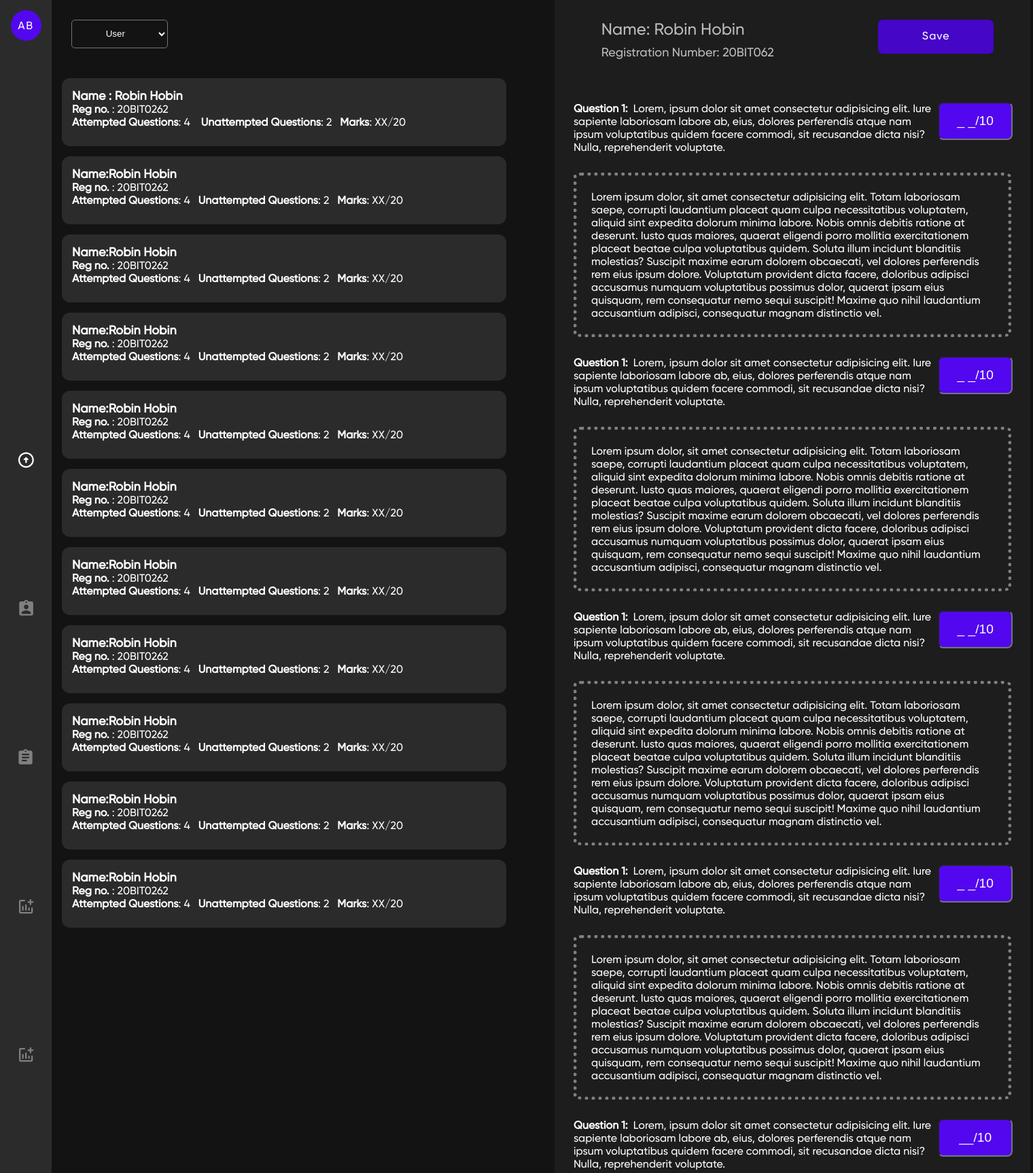
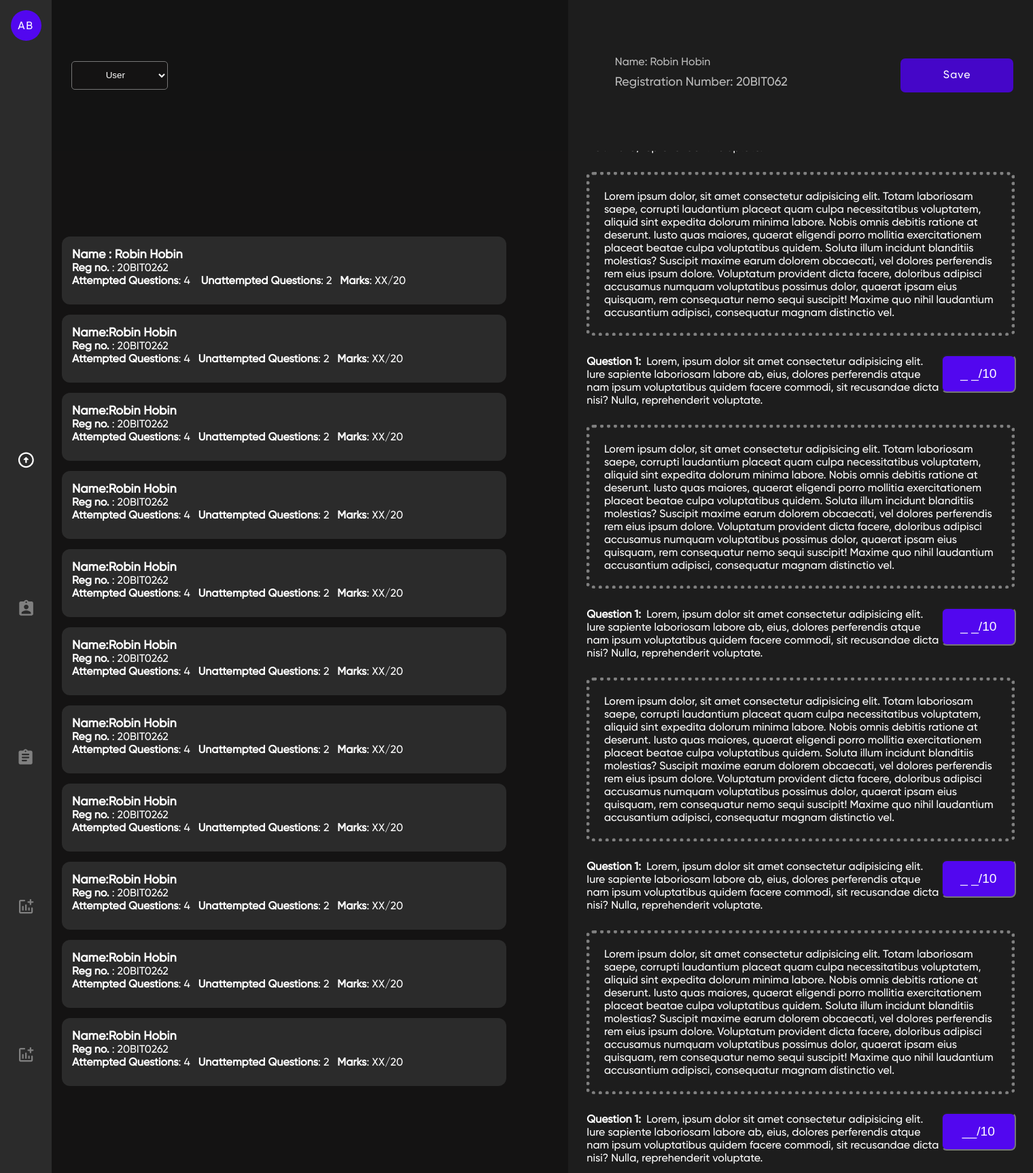
Before and after one commit to eshan1925/Recruitment-Admin-Portal-2022, a Node server app: template views/review.ejs in a window 1520 px wide. Shown: the top 1726 px of the page at 68% size. Run offline with Node 20, Linux system fonts and the light colour scheme; the template is opened without the code that fills it, so the values that code supplies are empty; some libraries are stand-ins or nearby versions.

Commit message:
reviewEdited

```diff
--- a/public/css/review.css
+++ b/public/css/review.css
@@ -1,13 +1,13 @@
 #container_np {
     padding: 0%;
-    max-width: 740px;
+    max-width: 45vw;
 }
 
 .selection_area {
     overflow: scroll;
     display: flex;
     flex-direction: column;
-    width: 740px;
+    width: 50vw;
     height: 100%;
     background-color: #141313;
 }
@@ -27,21 +27,51 @@
 }
 
 .question_selector {
-    position: relative;
-    width: 740px;
+    position: absolute;
+    width: 50%;
+    height: 10vh;
+    padding-top: 5%;
+    /* margin-bottom: 15vh; */
+    overflow: hidden;
+    background-color: #131313;
     display: flex;
     flex-direction: row;
     justify-content: space-between;
+    align-items: center;
     padding: 1.8rem;
 }
 
-.question_selector_right {
-    position: fixed;
+.question_selector_x {
+    position: absolute;
+    width: 45%;
+    height: 10vh;
+    padding-top: 5%;
+    /* margin-bottom: 15vh; */
+    overflow: hidden;
     background-color: #1d1d1d;
-    width: 700px;
     display: flex;
     flex-direction: row;
     justify-content: space-between;
+    align-items: center;
+    padding: 1.8rem;
+}
+
+.user_section,
+.question_section {
+    margin-top: 15vh;
+}
+
+.question_selector_right {
+    position: absolute;
+    width: 45%;
+    height: 10vh;
+    padding-top: 5%;
+    overflow: hidden;
+    background-color: #1d1d1d;
+    display: flex;
+    flex-direction: row;
+    justify-content: space-between;
+    align-items: center;
     padding: 1.8rem;
 }
 
@@ -118,7 +148,8 @@
     overflow: scroll;
     display: flex;
     flex-direction: column;
-    width: 700px;
+    width: 45vw;
+    color: #fff;
     height: 100%;
     background-color: #1d1d1d;
 }
@@ -186,7 +217,8 @@
     width: 427px;
     height: 400.14px;
     margin-left: 80px;
-    top: 175px;
+    /* top: 175px; */
+    margin-top: 15vh;
     border-radius: 7.55752px;
 }
 
@@ -195,9 +227,11 @@
     color: white;
     background-color: #4506C8;
     border-radius: 7px;
-    width: 170px;
+    width: auto;
     height: 50px;
-    margin-right: 25px;
+    /* margin-right: 25px; */
+    padding-left: 10%;
+    padding-right: 10%;
     cursor: pointer;
 
 }
@@ -207,9 +241,11 @@
     color: white;
     background-color: #4506C8;
     border-radius: 7px;
-    width: 170px;
+    width: auto;
     height: 50px;
-    margin-right: 65px;
+    /* margin-right: 25px; */
+    padding-left: 10%;
+    padding-right: 10%;
     cursor: pointer;
 
 }
@@ -222,13 +258,13 @@
 .qhead h2 {
     color: rgba(255, 255, 255, 0.7);
     margin-top: -10px;
-    font-size: 24px;
+    font-size: 16px;
     font-weight: 100;
 }
 
 .qdesc {
     margin-top: 9px;
-    font-size: 18px;
+    font-size: 16px;
     color: rgba(255, 255, 255, 0.7);
 }
 
--- a/views/review.ejs
+++ b/views/review.ejs
@@ -1,9 +1,10 @@
 <%- include("header") -%>
   <link rel="stylesheet" href="css/review.css" />
   </head>
+
   <body>
     <%- include("navbar") -%>
-    <div class="container" id="container_np">
+      <!-- <div class="container" id="container_np"> -->
       <div class="selection_area">
 
         <div class="question_selector">
@@ -19,77 +20,88 @@
             <div class="question">
               <div class="questionNumber">Name : Robin Hobin</div>
               <b>Reg no.</b> : 20BIT0262 <br>
-                <b>Attempted Questions</b>: 4 <b>&nbsp;&nbsp; Unattempted Questions</b>: 2 <b>&nbsp;&nbsp;Marks</b>: XX/20
+              <b>Attempted Questions</b>: 4 <b>&nbsp;&nbsp; Unattempted Questions</b>: 2 <b>&nbsp;&nbsp;Marks</b>:
+              XX/20
             </div>
           </a>
           <a href="">
             <div class="question">
               <div class="questionNumber">Name:Robin Hobin</div>
               <b>Reg no.</b> : 20BIT0262 <br>
-                <b>Attempted Questions</b>: 4 <b>&nbsp;&nbsp;Unattempted Questions</b>: 2 <b>&nbsp;&nbsp;Marks</b>: XX/20
+              <b>Attempted Questions</b>: 4 <b>&nbsp;&nbsp;Unattempted Questions</b>: 2 <b>&nbsp;&nbsp;Marks</b>:
+              XX/20
             </div>
           </a>
           <a href="">
             <div class="question">
               <div class="questionNumber">Name:Robin Hobin</div>
               <b>Reg no.</b> : 20BIT0262<br>
-                <b>Attempted Questions</b>: 4 <b>&nbsp;&nbsp;Unattempted Questions</b>: 2 <b>&nbsp;&nbsp;Marks</b>: XX/20
+              <b>Attempted Questions</b>: 4 <b>&nbsp;&nbsp;Unattempted Questions</b>: 2 <b>&nbsp;&nbsp;Marks</b>:
+              XX/20
             </div>
           </a>
           <a href="">
             <div class="question">
               <div class="questionNumber">Name:Robin Hobin</div>
               <b>Reg no.</b> : 20BIT0262<br>
-                <b>Attempted Questions</b>: 4 <b>&nbsp;&nbsp;Unattempted Questions</b>: 2 <b>&nbsp;&nbsp;Marks</b>: XX/20
+              <b>Attempted Questions</b>: 4 <b>&nbsp;&nbsp;Unattempted Questions</b>: 2 <b>&nbsp;&nbsp;Marks</b>:
+              XX/20
             </div>
           </a>
           <a href="">
             <div class="question">
               <div class="questionNumber">Name:Robin Hobin</div>
               <b>Reg no.</b> : 20BIT0262<br>
-                <b>Attempted Questions</b>: 4 <b>&nbsp;&nbsp;Unattempted Questions</b>: 2 <b>&nbsp;&nbsp;Marks</b>: XX/20
+              <b>Attempted Questions</b>: 4 <b>&nbsp;&nbsp;Unattempted Questions</b>: 2 <b>&nbsp;&nbsp;Marks</b>:
+              XX/20
             </div>
           </a>
           <a href="">
             <div class="question">
               <div class="questionNumber">Name:Robin Hobin</div>
               <b>Reg no.</b> : 20BIT0262<br>
-                <b>Attempted Questions</b>: 4 <b>&nbsp;&nbsp;Unattempted Questions</b>: 2 <b>&nbsp;&nbsp;Marks</b>: XX/20
+              <b>Attempted Questions</b>: 4 <b>&nbsp;&nbsp;Unattempted Questions</b>: 2 <b>&nbsp;&nbsp;Marks</b>:
+              XX/20
             </div>
           </a>
           <a href="">
             <div class="question">
               <div class="questionNumber">Name:Robin Hobin</div>
               <b>Reg no.</b> : 20BIT0262<br>
-                <b>Attempted Questions</b>: 4 <b>&nbsp;&nbsp;Unattempted Questions</b>: 2 <b>&nbsp;&nbsp;Marks</b>: XX/20
+              <b>Attempted Questions</b>: 4 <b>&nbsp;&nbsp;Unattempted Questions</b>: 2 <b>&nbsp;&nbsp;Marks</b>:
+              XX/20
             </div>
           </a>
           <a href="">
             <div class="question">
               <div class="questionNumber">Name:Robin Hobin</div>
               <b>Reg no.</b> : 20BIT0262<br>
-                <b>Attempted Questions</b>: 4 <b>&nbsp;&nbsp;Unattempted Questions</b>: 2 <b>&nbsp;&nbsp;Marks</b>: XX/20
+              <b>Attempted Questions</b>: 4 <b>&nbsp;&nbsp;Unattempted Questions</b>: 2 <b>&nbsp;&nbsp;Marks</b>:
+              XX/20
             </div>
           </a>
           <a href="">
             <div class="question">
               <div class="questionNumber">Name:Robin Hobin</div>
               <b>Reg no.</b> : 20BIT0262<br>
-                <b>Attempted Questions</b>: 4 <b>&nbsp;&nbsp;Unattempted Questions</b>: 2 <b>&nbsp;&nbsp;Marks</b>: XX/20
+              <b>Attempted Questions</b>: 4 <b>&nbsp;&nbsp;Unattempted Questions</b>: 2 <b>&nbsp;&nbsp;Marks</b>:
+              XX/20
             </div>
           </a>
           <a href="">
             <div class="question">
               <div class="questionNumber">Name:Robin Hobin</div>
               <b>Reg no.</b> : 20BIT0262<br>
-                <b>Attempted Questions</b>: 4 <b>&nbsp;&nbsp;Unattempted Questions</b>: 2 <b>&nbsp;&nbsp;Marks</b>: XX/20
+              <b>Attempted Questions</b>: 4 <b>&nbsp;&nbsp;Unattempted Questions</b>: 2 <b>&nbsp;&nbsp;Marks</b>:
+              XX/20
             </div>
           </a>
           <a href="">
             <div class="question">
               <div class="questionNumber">Name:Robin Hobin</div>
               <b>Reg no.</b> : 20BIT0262<br>
-                <b>Attempted Questions</b>: 4 <b>&nbsp;&nbsp;Unattempted Questions</b>: 2 <b>&nbsp;&nbsp;Marks</b>: XX/20
+              <b>Attempted Questions</b>: 4 <b>&nbsp;&nbsp;Unattempted Questions</b>: 2 <b>&nbsp;&nbsp;Marks</b>:
+              XX/20
             </div>
           </a>
         </div>
@@ -103,83 +115,94 @@
             <div class="question">
               <div class="questionNumber">Question 1</div>
               <b>Reg no.</b> : 20BIT0262 <br>
-                <b>Attempted Questions</b>: 4 <b>&nbsp;&nbsp; Unattempted Questions</b>: 2 <b>&nbsp;&nbsp;Marks</b>: XX/20
+              <b>Attempted Questions</b>: 4 <b>&nbsp;&nbsp; Unattempted Questions</b>: 2 <b>&nbsp;&nbsp;Marks</b>:
+              XX/20
             </div>
           </a>
           <a href="">
             <div class="question">
               <div class="questionNumber">Question 2</div>
               <b>Reg no.</b> : 20BIT0262 <br>
-                <b>Attempted Questions</b>: 4 <b>&nbsp;&nbsp;Unattempted Questions</b>: 2 <b>&nbsp;&nbsp;Marks</b>: XX/20
+              <b>Attempted Questions</b>: 4 <b>&nbsp;&nbsp;Unattempted Questions</b>: 2 <b>&nbsp;&nbsp;Marks</b>:
+              XX/20
             </div>
           </a>
           <a href="">
             <div class="question">
               <div class="questionNumber">Question 3</div>
               <b>Reg no.</b> : 20BIT0262<br>
-                <b>Attempted Questions</b>: 4 <b>&nbsp;&nbsp;Unattempted Questions</b>: 2 <b>&nbsp;&nbsp;Marks</b>: XX/20
+              <b>Attempted Questions</b>: 4 <b>&nbsp;&nbsp;Unattempted Questions</b>: 2 <b>&nbsp;&nbsp;Marks</b>:
+              XX/20
             </div>
           </a>
           <a href="">
             <div class="question">
               <div class="questionNumber">Question 4</div>
               <b>Reg no.</b> : 20BIT0262<br>
-                <b>Attempted Questions</b>: 4 <b>&nbsp;&nbsp;Unattempted Questions</b>: 2 <b>&nbsp;&nbsp;Marks</b>: XX/20
+              <b>Attempted Questions</b>: 4 <b>&nbsp;&nbsp;Unattempted Questions</b>: 2 <b>&nbsp;&nbsp;Marks</b>:
+              XX/20
             </div>
           </a>
           <a href="">
             <div class="question">
               <div class="questionNumber">Question 5</div>
               <b>Reg no.</b> : 20BIT0262<br>
-                <b>Attempted Questions</b>: 4 <b>&nbsp;&nbsp;Unattempted Questions</b>: 2 <b>&nbsp;&nbsp;Marks</b>: XX/20
+              <b>Attempted Questions</b>: 4 <b>&nbsp;&nbsp;Unattempted Questions</b>: 2 <b>&nbsp;&nbsp;Marks</b>:
+              XX/20
             </div>
           </a>
           <a href="">
             <div class="question">
               <div class="questionNumber">Question 6</div>
               <b>Reg no.</b> : 20BIT0262<br>
-                <b>Attempted Questions</b>: 4 <b>&nbsp;&nbsp;Unattempted Questions</b>: 2 <b>&nbsp;&nbsp;Marks</b>: XX/20
+              <b>Attempted Questions</b>: 4 <b>&nbsp;&nbsp;Unattempted Questions</b>: 2 <b>&nbsp;&nbsp;Marks</b>:
+              XX/20
             </div>
           </a>
           <a href="">
             <div class="question">
               <div class="questionNumber">Question 7</div>
               <b>Reg no.</b> : 20BIT0262<br>
-                <b>Attempted Questions</b>: 4 <b>&nbsp;&nbsp;Unattempted Questions</b>: 2 <b>&nbsp;&nbsp;Marks</b>: XX/20
+              <b>Attempted Questions</b>: 4 <b>&nbsp;&nbsp;Unattempted Questions</b>: 2 <b>&nbsp;&nbsp;Marks</b>:
+              XX/20
             </div>
           </a>
           <a href="">
             <div class="question">
               <div class="questionNumber">Question 8</div>
               <b>Reg no.</b> : 20BIT0262<br>
-                <b>Attempted Questions</b>: 4 <b>&nbsp;&nbsp;Unattempted Questions</b>: 2 <b>&nbsp;&nbsp;Marks</b>: XX/20
+              <b>Attempted Questions</b>: 4 <b>&nbsp;&nbsp;Unattempted Questions</b>: 2 <b>&nbsp;&nbsp;Marks</b>:
+              XX/20
             </div>
           </a>
           <a href="">
             <div class="question">
               <div class="questionNumber">Question 9</div>
               <b>Reg no.</b> : 20BIT0262<br>
-                <b>Attempted Questions</b>: 4 <b>&nbsp;&nbsp;Unattempted Questions</b>: 2 <b>&nbsp;&nbsp;Marks</b>: XX/20
+              <b>Attempted Questions</b>: 4 <b>&nbsp;&nbsp;Unattempted Questions</b>: 2 <b>&nbsp;&nbsp;Marks</b>:
+              XX/20
             </div>
           </a>
           <a href="">
             <div class="question">
               <div class="questionNumber">Question 10</div>
               <b>Reg no.</b> : 20BIT0262<br>
-                <b>Attempted Questions</b>: 4 <b>&nbsp;&nbsp;Unattempted Questions</b>: 2 <b>&nbsp;&nbsp;Marks</b>: XX/20
+              <b>Attempted Questions</b>: 4 <b>&nbsp;&nbsp;Unattempted Questions</b>: 2 <b>&nbsp;&nbsp;Marks</b>:
+              XX/20
             </div>
           </a>
           <a href="">
             <div class="question">
               <div class="questionNumber">Question 11</div>
               <b>Reg no.</b> : 20BIT0262<br>
-                <b>Attempted Questions</b>: 4 <b>&nbsp;&nbsp;Unattempted Questions</b>: 2 <b>&nbsp;&nbsp;Marks</b>: XX/20
+              <b>Attempted Questions</b>: 4 <b>&nbsp;&nbsp;Unattempted Questions</b>: 2 <b>&nbsp;&nbsp;Marks</b>:
+              XX/20
             </div>
           </a>
         </div>
       </div>
-        <div class="selected_question"></div>
-      </div>
+      <!-- <div class="selected_question"></div> -->
+      <!-- </div> -->
 
 
 
@@ -187,11 +210,11 @@
 
 
 
-      <div class="container" id="container_np">
+      <!-- <div class="container" id="container_np"> -->
       <div class="all_options">
 
         <div class="rightQuestionFirst" id="rightQuestionFirst">
-            <div class="question_selector_right">
+          <div class="question_selector_right" id="rightQuestionFirst">
 
             <div class="qhead ">
               <h2 class="sname">Name: Robin Hobin</h2>
@@ -199,12 +222,13 @@
             </div>
             <button class="change">Save</button>
           </div>
-            <div class="displaySection">
+          <div class="displaySection" id="rightQuestionFirst">
             <div class="markContainer">
               <div class="answerUser">
                 <b>Question 1:</b>&nbsp; Lorem, ipsum dolor sit amet consectetur adipisicing elit. Iure sapiente
                 laboriosam
-                  labore ab, eius, dolores perferendis atque nam ipsum voluptatibus quidem facere commodi, sit recusandae
+                labore ab, eius, dolores perferendis atque nam ipsum voluptatibus quidem facere commodi, sit
+                recusandae
                 dicta
                 nisi? Nulla, reprehenderit voluptate.
               </div>
@@ -218,19 +242,24 @@
               quam culpa necessitatibus voluptatem, aliquid sint expedita dolorum minima labore. Nobis omnis debitis
               ratione
               at deserunt.
-                Iusto quas maiores, quaerat eligendi porro mollitia exercitationem placeat beatae culpa voluptatibus quidem.
-                Soluta illum incidunt blanditiis molestias? Suscipit maxime earum dolorem obcaecati, vel dolores perferendis
+              Iusto quas maiores, quaerat eligendi porro mollitia exercitationem placeat beatae culpa voluptatibus
+              quidem.
+              Soluta illum incidunt blanditiis molestias? Suscipit maxime earum dolorem obcaecati, vel dolores
+              perferendis
               rem
               eius ipsum dolore.
-                Voluptatum provident dicta facere, doloribus adipisci accusamus numquam voluptatibus possimus dolor, quaerat
-                ipsam eius quisquam, rem consequatur nemo sequi suscipit! Maxime quo nihil laudantium accusantium adipisci,
+              Voluptatum provident dicta facere, doloribus adipisci accusamus numquam voluptatibus possimus dolor,
+              quaerat
+              ipsam eius quisquam, rem consequatur nemo sequi suscipit! Maxime quo nihil laudantium accusantium
+              adipisci,
               consequatur magnam distinctio vel.
             </div>
             <div class="markContainer">
               <div class="answerUser">
                 <b>Question 1:</b>&nbsp; Lorem, ipsum dolor sit amet consectetur adipisicing elit. Iure sapiente
                 laboriosam
-                  labore ab, eius, dolores perferendis atque nam ipsum voluptatibus quidem facere commodi, sit recusandae
+                labore ab, eius, dolores perferendis atque nam ipsum voluptatibus quidem facere commodi, sit
+                recusandae
                 dicta
                 nisi? Nulla, reprehenderit voluptate.
               </div>
@@ -244,19 +273,24 @@
               quam culpa necessitatibus voluptatem, aliquid sint expedita dolorum minima labore. Nobis omnis debitis
               ratione
               at deserunt.
-                Iusto quas maiores, quaerat eligendi porro mollitia exercitationem placeat beatae culpa voluptatibus quidem.
-                Soluta illum incidunt blanditiis molestias? Suscipit maxime earum dolorem obcaecati, vel dolores perferendis
+              Iusto quas maiores, quaerat eligendi porro mollitia exercitationem placeat beatae culpa voluptatibus
+              quidem.
+              Soluta illum incidunt blanditiis molestias? Suscipit maxime earum dolorem obcaecati, vel dolores
+              perferendis
               rem
               eius ipsum dolore.
-                Voluptatum provident dicta facere, doloribus adipisci accusamus numquam voluptatibus possimus dolor, quaerat
-                ipsam eius quisquam, rem consequatur nemo sequi suscipit! Maxime quo nihil laudantium accusantium adipisci,
+              Voluptatum provident dicta facere, doloribus adipisci accusamus numquam voluptatibus possimus dolor,
+              quaerat
+              ipsam eius quisquam, rem consequatur nemo sequi suscipit! Maxime quo nihil laudantium accusantium
+              adipisci,
               consequatur magnam distinctio vel.
             </div>
             <div class="markContainer">
               <div class="answerUser">
                 <b>Question 1:</b>&nbsp; Lorem, ipsum dolor sit amet consectetur adipisicing elit. Iure sapiente
                 laboriosam
-                  labore ab, eius, dolores perferendis atque nam ipsum voluptatibus quidem facere commodi, sit recusandae
+                labore ab, eius, dolores perferendis atque nam ipsum voluptatibus quidem facere commodi, sit
+                recusandae
                 dicta
                 nisi? Nulla, reprehenderit voluptate.
               </div>
@@ -270,19 +304,24 @@
               quam culpa necessitatibus voluptatem, aliquid sint expedita dolorum minima labore. Nobis omnis debitis
               ratione
               at deserunt.
-                Iusto quas maiores, quaerat eligendi porro mollitia exercitationem placeat beatae culpa voluptatibus quidem.
-                Soluta illum incidunt blanditiis molestias? Suscipit maxime earum dolorem obcaecati, vel dolores perferendis
+              Iusto quas maiores, quaerat eligendi porro mollitia exercitationem placeat beatae culpa voluptatibus
+              quidem.
+              Soluta illum incidunt blanditiis molestias? Suscipit maxime earum dolorem obcaecati, vel dolores
+              perferendis
               rem
               eius ipsum dolore.
-                Voluptatum provident dicta facere, doloribus adipisci accusamus numquam voluptatibus possimus dolor, quaerat
-                ipsam eius quisquam, rem consequatur nemo sequi suscipit! Maxime quo nihil laudantium accusantium adipisci,
+              Voluptatum provident dicta facere, doloribus adipisci accusamus numquam voluptatibus possimus dolor,
+              quaerat
+              ipsam eius quisquam, rem consequatur nemo sequi suscipit! Maxime quo nihil laudantium accusantium
+              adipisci,
               consequatur magnam distinctio vel.
             </div>
             <div class="markContainer">
               <div class="answerUser">
                 <b>Question 1:</b>&nbsp; Lorem, ipsum dolor sit amet consectetur adipisicing elit. Iure sapiente
                 laboriosam
-                  labore ab, eius, dolores perferendis atque nam ipsum voluptatibus quidem facere commodi, sit recusandae
+                labore ab, eius, dolores perferendis atque nam ipsum voluptatibus quidem facere commodi, sit
+                recusandae
                 dicta
                 nisi? Nulla, reprehenderit voluptate.
               </div>
@@ -296,19 +335,24 @@
               quam culpa necessitatibus voluptatem, aliquid sint expedita dolorum minima labore. Nobis omnis debitis
               ratione
               at deserunt.
-                Iusto quas maiores, quaerat eligendi porro mollitia exercitationem placeat beatae culpa voluptatibus quidem.
-                Soluta illum incidunt blanditiis molestias? Suscipit maxime earum dolorem obcaecati, vel dolores perferendis
+              Iusto quas maiores, quaerat eligendi porro mollitia exercitationem placeat beatae culpa voluptatibus
+              quidem.
+              Soluta illum incidunt blanditiis molestias? Suscipit maxime earum dolorem obcaecati, vel dolores
+              perferendis
               rem
               eius ipsum dolore.
-                Voluptatum provident dicta facere, doloribus adipisci accusamus numquam voluptatibus possimus dolor, quaerat
-                ipsam eius quisquam, rem consequatur nemo sequi suscipit! Maxime quo nihil laudantium accusantium adipisci,
+              Voluptatum provident dicta facere, doloribus adipisci accusamus numquam voluptatibus possimus dolor,
+              quaerat
+              ipsam eius quisquam, rem consequatur nemo sequi suscipit! Maxime quo nihil laudantium accusantium
+              adipisci,
               consequatur magnam distinctio vel.
             </div>
             <div class="markContainer">
               <div class="answerUser">
                 <b>Question 1:</b>&nbsp; Lorem, ipsum dolor sit amet consectetur adipisicing elit. Iure sapiente
                 laboriosam
-                  labore ab, eius, dolores perferendis atque nam ipsum voluptatibus quidem facere commodi, sit recusandae
+                labore ab, eius, dolores perferendis atque nam ipsum voluptatibus quidem facere commodi, sit
+                recusandae
                 dicta
                 nisi? Nulla, reprehenderit voluptate.
               </div>
@@ -322,12 +366,16 @@
               quam culpa necessitatibus voluptatem, aliquid sint expedita dolorum minima labore. Nobis omnis debitis
               ratione
               at deserunt.
-                Iusto quas maiores, quaerat eligendi porro mollitia exercitationem placeat beatae culpa voluptatibus quidem.
-                Soluta illum incidunt blanditiis molestias? Suscipit maxime earum dolorem obcaecati, vel dolores perferendis
+              Iusto quas maiores, quaerat eligendi porro mollitia exercitationem placeat beatae culpa voluptatibus
+              quidem.
+              Soluta illum incidunt blanditiis molestias? Suscipit maxime earum dolorem obcaecati, vel dolores
+              perferendis
               rem
               eius ipsum dolore.
-                Voluptatum provident dicta facere, doloribus adipisci accusamus numquam voluptatibus possimus dolor, quaerat
-                ipsam eius quisquam, rem consequatur nemo sequi suscipit! Maxime quo nihil laudantium accusantium adipisci,
+              Voluptatum provident dicta facere, doloribus adipisci accusamus numquam voluptatibus possimus dolor,
+              quaerat
+              ipsam eius quisquam, rem consequatur nemo sequi suscipit! Maxime quo nihil laudantium accusantium
+              adipisci,
               consequatur magnam distinctio vel.
             </div>
           </div>
@@ -336,10 +384,10 @@
 
 
         <div class="hidden rightQuestionSecond" id="rightQuestionSecond">
-            <div class="container" id="container_np">
+          <!-- <div class="container" id="container_np"> -->
           <div class="all_options">
 
-                <div class="question_selector">
+            <div class="question_selector_x">
 
               <div class="qhead">
                 <h2 class="qnum">Question <span>1</span> :</h2>
@@ -382,11 +430,11 @@
 
             </div>
           </div>
-            </div>
+          <!-- </div> -->
 
         </div>
       </div>
-      </div>
+      <!-- </div> -->
 
 
 
```
Lines whose indentation alone changed are shown as unchanged.
